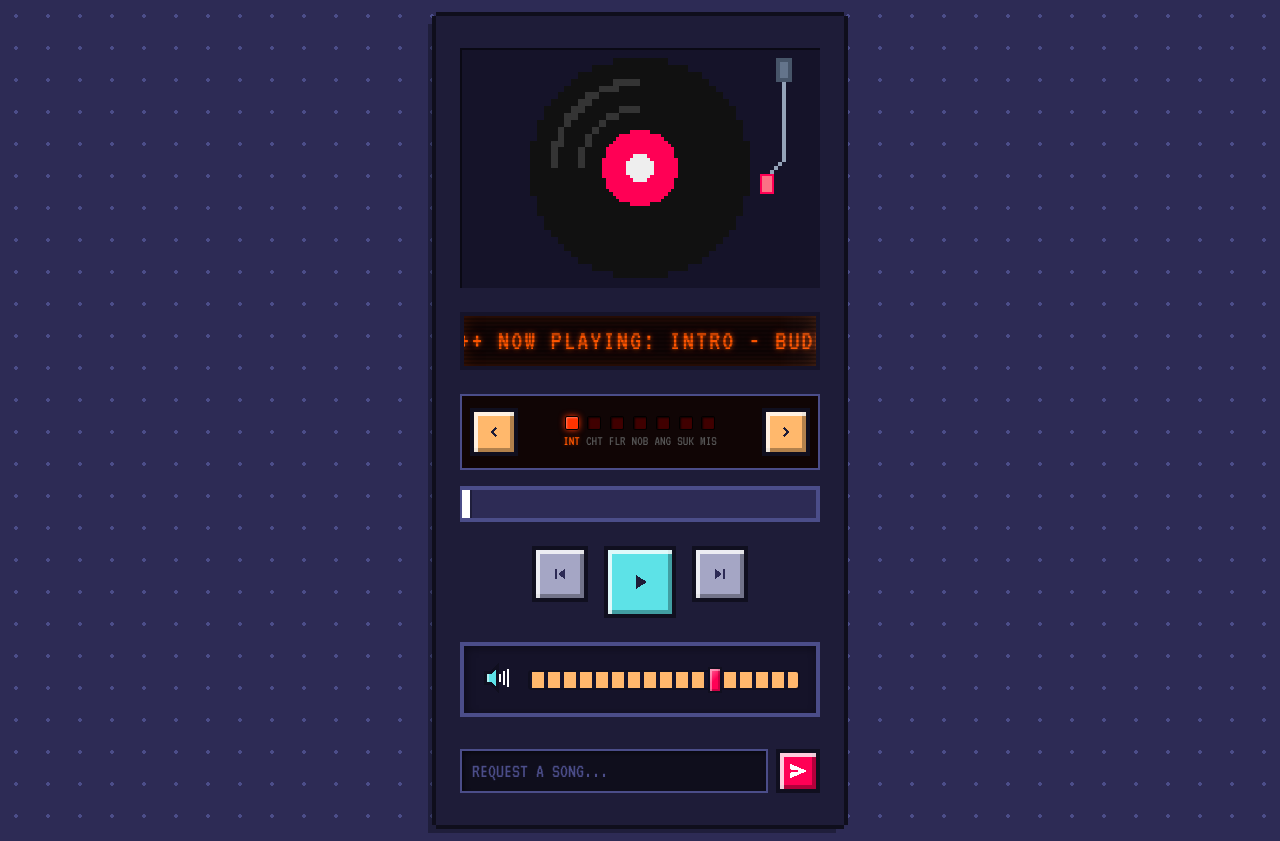
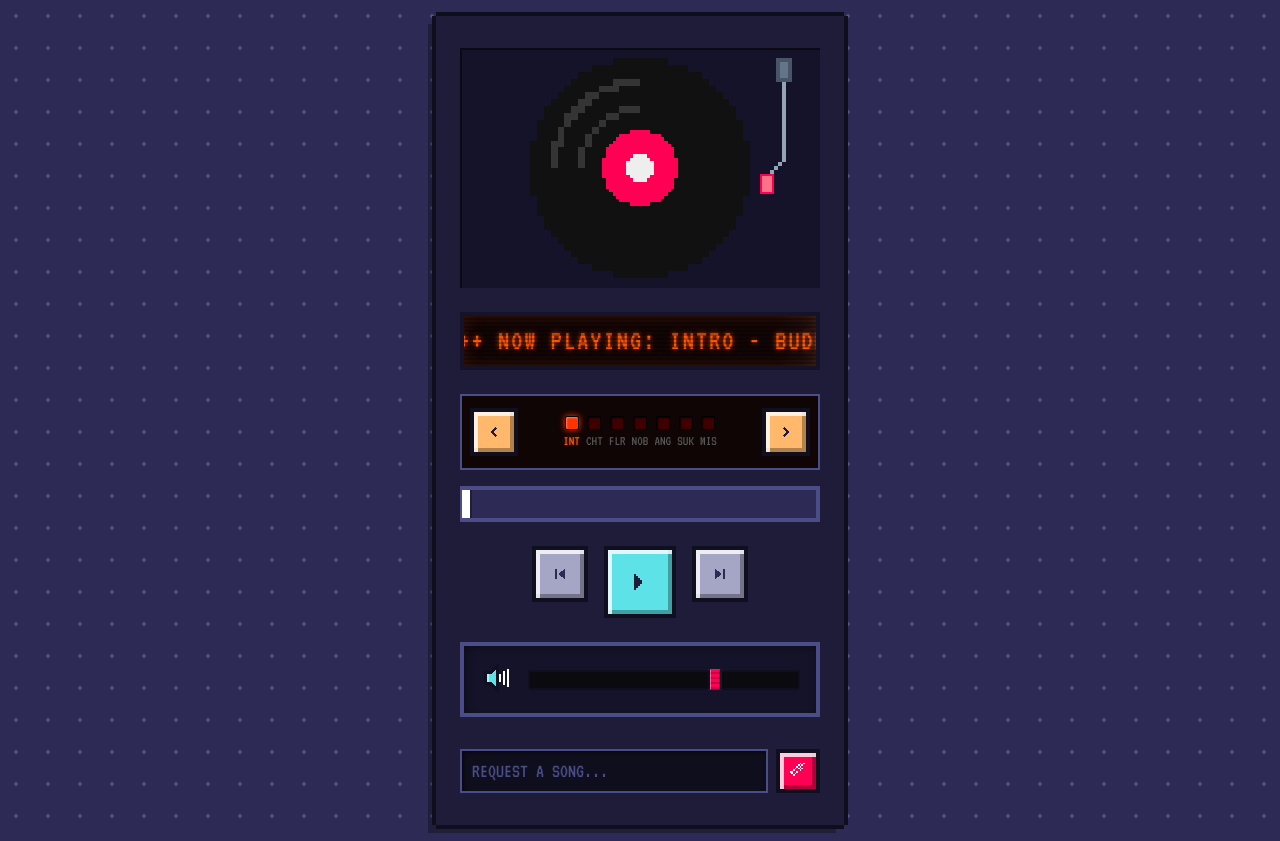
Before and after one commit to imsahil37/pixel-music-player, a React (Vite) app: page / in a window 1280 px wide. Built offline with nearby package versions, Linux system fonts and the light colour scheme.

Commit message:
feat: add pixelated send button and refine vintage slider

```diff
--- a/src/PixelMusicPlayer.jsx
+++ b/src/PixelMusicPlayer.jsx
@@ -94,13 +94,45 @@ const PixelNote = () => (
   </svg>
 );
 
-const PlayIcon = () => <svg width="24" height="24" viewBox="0 0 24 24" style={{ shapeRendering: 'crispEdges' }}><path d="M8 5v14l11-7z" fill="currentColor"/></svg>;
-const PauseIcon = () => <svg width="24" height="24" viewBox="0 0 24 24" style={{ shapeRendering: 'crispEdges' }}><path d="M6 19h4V5H6v14zm8-14v14h4V5h-4z" fill="currentColor"/></svg>;
+const PlayIcon = () => (
+  <svg width="24" height="24" viewBox="0 0 24 24" style={{ shapeRendering: 'crispEdges' }}>
+    <rect x="6" y="4" width="2" height="16" fill="currentColor"/>
+    <rect x="8" y="6" width="2" height="12" fill="currentColor"/>
+    <rect x="10" y="8" width="2" height="8" fill="currentColor"/>
+    <rect x="12" y="10" width="2" height="4" fill="currentColor"/>
+  </svg>
+);
+const PauseIcon = () => (
+  <svg width="24" height="24" viewBox="0 0 24 24" style={{ shapeRendering: 'crispEdges' }}>
+    <rect x="6" y="5" width="4" height="14" fill="currentColor"/>
+    <rect x="14" y="5" width="4" height="14" fill="currentColor"/>
+  </svg>
+);
 const PrevIcon = () => <svg width="20" height="20" viewBox="0 0 24 24" style={{ shapeRendering: 'crispEdges' }}><path d="M6 6h2v12H6zm3.5 6l8.5 6V6z" fill="currentColor"/></svg>;
 const NextIcon = () => <svg width="20" height="20" viewBox="0 0 24 24" style={{ shapeRendering: 'crispEdges' }}><path d="M6 18l8.5-6L6 6v12zM16 6v12h2V6h-2z" fill="currentColor"/></svg>;
 const MoodPrevIcon = () => <svg width="20" height="20" viewBox="0 0 24 24" style={{ shapeRendering: 'crispEdges' }}><path d="M15.41 7.41L14 6l-6 6 6 6 1.41-1.41L10.83 12z" fill="currentColor"/></svg>;
 const MoodNextIcon = () => <svg width="20" height="20" viewBox="0 0 24 24" style={{ shapeRendering: 'crispEdges' }}><path d="M10 6L8.59 7.41 13.17 12l-4.58 4.59L10 18l6-6z" fill="currentColor"/></svg>;
-const SendIcon = () => <svg width="20" height="20" viewBox="0 0 24 24" style={{ shapeRendering: 'crispEdges' }}><path d="M2.01 21L23 12 2.01 3 2 10l15 2-15 2z" fill="currentColor"/></svg>;
+const SendIcon = () => (
+  <svg width="20" height="20" viewBox="0 0 24 24" style={{ shapeRendering: 'crispEdges' }}>
+    <rect x="2" y="12" width="2" height="2" fill="currentColor"/>
+    <rect x="4" y="12" width="2" height="2" fill="currentColor"/>
+    <rect x="4" y="14" width="2" height="2" fill="currentColor"/>
+    <rect x="6" y="10" width="2" height="2" fill="currentColor"/>
+    <rect x="6" y="16" width="2" height="2" fill="currentColor"/>
+    <rect x="8" y="8" width="2" height="2" fill="currentColor"/>
+    <rect x="8" y="14" width="2" height="2" fill="currentColor"/>
+    <rect x="10" y="6" width="2" height="2" fill="currentColor"/>
+    <rect x="10" y="12" width="2" height="2" fill="currentColor"/>
+    <rect x="12" y="8" width="2" height="2" fill="currentColor"/>
+    <rect x="12" y="4" width="2" height="2" fill="currentColor"/>
+    <rect x="14" y="6" width="2" height="2" fill="currentColor"/>
+    <rect x="14" y="2" width="2" height="2" fill="currentColor"/>
+    <rect x="16" y="4" width="2" height="2" fill="currentColor"/>
+    <rect x="18" y="2" width="2" height="2" fill="currentColor"/>
+    <rect x="16" y="8" width="2" height="2" fill="currentColor"/>
+    <rect x="14" y="10" width="2" height="2" fill="currentColor"/>
+  </svg>
+);
 
 // Dynamic High Res Volume Icon
 const HighResVolumeIcon = ({ vol }) => (
@@ -380,40 +412,53 @@ const PixelMusicPlayer = () => {
           box-shadow: inset 2px 2px 8px rgba(0,0,0,0.4);
         }
 
-        /* Segmented Track Look */
+        /* Vintage Fader Look */
         input[type=range] {
           -webkit-appearance: none; background: transparent; width: 100%; height: 28px; margin: 0;
         }
 
         input[type=range]::-webkit-slider-runnable-track {
           width: 100%; height: 20px;
-          /* Alternating segments to create the 'bar' look */
-          background: repeating-linear-gradient(
-            to right,
-            #151329,          /* Border start */
-            #151329 2px,
-            #FFB86C 2px,      /* Segment color (using existing mood orange/gold) */
-            #FFB86C 14px,
-            #151329 14px,     /* Border end */
-            #151329 16px      /* Gap */
+          background: #0a0a0f; /* Dark Slot */
+          border: 2px solid #100f1f;
+          /* Pixelated rounded corners (chamfer) */
+          clip-path: polygon(
+            2px 0, calc(100% - 2px) 0,
+            100% 2px, 100% calc(100% - 2px),
+            calc(100% - 2px) 100%, 2px 100%,
+            0 calc(100% - 2px), 0 2px
           );
-          border: 2px solid #100f1f;
-          border-radius: 4px;
         }
 
-        /* Rectangular Thumb (Handle) */
+        /* Thumb with Grip Lines */
         input[type=range]::-webkit-slider-thumb {
           -webkit-appearance: none;
           height: 26px; width: 14px;
           background: #FF0055; /* Main Pink */
           border: 2px solid #100f1f;
-          margin-top: -5px; /* Centers thumb over the 20px track */
+          margin-top: -5px;
           cursor: pointer;
+
+          /* Grip Grooves */
+          background-image: repeating-linear-gradient(
+            to bottom,
+            transparent,
+            transparent 3px,
+            rgba(0, 0, 0, 0.2) 3px,
+            rgba(0, 0, 0, 0.2) 5px
+          );
+
           box-shadow:
-            inset 2px 2px 0 rgba(255, 255, 255, 0.4), /* Shine */
-            inset -2px -2px 0 rgba(0, 0, 0, 0.2);
-          /* Gloss effect on thumb */
-          background-image: linear-gradient(135deg, rgba(255,255,255,0.4) 0%, transparent 50%);
+            inset 1px 1px 0 rgba(255, 255, 255, 0.4),
+            inset -1px -1px 0 rgba(0, 0, 0, 0.2);
+
+          /* Pixelated rounded corners */
+          clip-path: polygon(
+            2px 0, calc(100% - 2px) 0,
+            100% 2px, 100% calc(100% - 2px),
+            calc(100% - 2px) 100%, 2px 100%,
+            0 calc(100% - 2px), 0 2px
+          );
         }
 
         /* Mood LED Styles */
```
